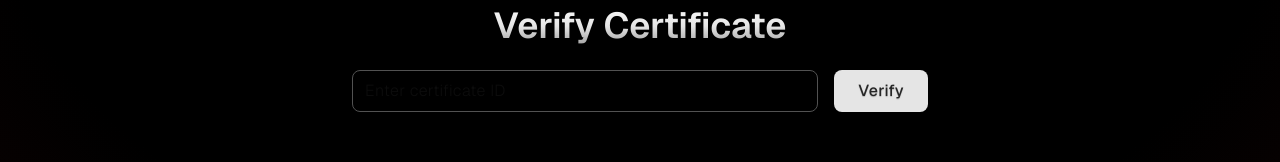
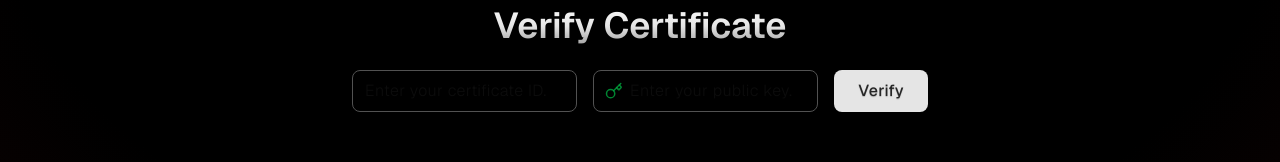
Before and after one commit to Rival-05/Decentracert, a Next.js app: page /verify in a window 1280 px wide. Shown: the part 187-349 px from the top of the page. Built offline with nearby package versions, Linux system fonts and the light colour scheme.

Commit message:
Minor fixes

```diff
--- a/src/app/components/issueform.tsx
+++ b/src/app/components/issueform.tsx
@@ -58,9 +58,8 @@ export const Issueform = () => {
         decodedPrivateKey,
       );
       const certificateData = {
-        issuingDetails,
+        issuingDetails: issuingDetails,
         Signature: signature,
-        publicKey: formData.publickey,
       };
 
       const res = await fetch("/api/issue", {
--- a/src/app/components/keys.tsx
+++ b/src/app/components/keys.tsx
@@ -67,7 +67,9 @@ export function Keys() {
                     value={value}
                   />
                   <button
-                    className="cursor-pointer rounded-r-lg border border-l-0 border-neutral-600 bg-neutral-800 px-2 text-sm font-light tracking-tight text-neutral-200 hover:bg-neutral-900 hover:text-neutral-100"
+                    className={`cursor-pointer rounded-r-lg border border-l-0 border-neutral-600 bg-neutral-800 px-2 text-sm font-light tracking-tight text-neutral-200 hover:bg-neutral-900 hover:text-neutral-100 ${
+                      loading ? "cursor-not-allowed opacity-50" : ""
+                    }`}
                     style={{ paddingTop: "0.25rem", paddingBottom: "0.25rem" }}
                     onClick={() => handleCopy(value, label)}
                   >
--- a/src/app/components/verifyform.tsx
+++ b/src/app/components/verifyform.tsx
@@ -1,9 +1,25 @@
 "use client";
 import React, { useState } from "react";
 import toast, { Toaster } from "react-hot-toast";
+import { Key } from "lucide-react";
 
 export function VerifyForm() {
+  const fields = [
+    {
+      id: "certificateId",
+      label: "Certificate ID",
+      placeholder: "Enter your certificate ID.",
+    },
+    {
+      id: "publicKey",
+      label: "Public Key",
+      placeholder: "Enter your public key.",
+      icon: Key,
+    },
+  ];
+
   const [loading, setLoading] = useState(false);
+
   const handleVerify = async (e: React.FormEvent) => {
     e.preventDefault();
     setLoading(true);
@@ -12,13 +28,14 @@ export function VerifyForm() {
     try {
       await new Promise((res) => setTimeout(res, 2000));
       toast.success("Certificate Verified Successfully!", { id: toastId });
-    } catch (err) {
+    } catch {
       toast.error("Certificate Verification Failed. Please try again later.", {
         id: toastId,
       });
     }
     setLoading(false);
   };
+
   return (
     <div className="mx-auto my-16 flex w-full max-w-4xl flex-col items-center justify-center rounded-lg p-6 shadow-md sm:my-20 sm:p-8">
       <h2 className="mb-6 bg-gradient-to-b from-neutral-50 via-neutral-200 to-neutral-400 bg-clip-text text-center text-2xl font-semibold text-transparent sm:text-3xl md:text-4xl">
@@ -29,16 +46,33 @@ export function VerifyForm() {
         onSubmit={handleVerify}
         className="flex w-full max-w-xl flex-col gap-3 sm:flex-row sm:gap-4"
       >
-        <input
-          type="text"
-          className="flex-1 rounded-lg border border-neutral-600 px-3 py-2 text-sm font-light tracking-wide focus:outline-none sm:text-base"
-          placeholder="Enter certificate ID"
-          required
-        />
+        {fields.map((field) => {
+          const Icon = field.icon;
+          return (
+            <div key={field.id} className="relative flex-1">
+              {Icon && (
+                <Icon
+                  size={18}
+                  className="pointer-events-none absolute top-1/2 left-3 -translate-y-1/2 text-green-600/80"
+                />
+              )}
+              <input
+                type="text"
+                className={`w-full rounded-lg border border-neutral-600 px-3 py-2 text-sm font-light tracking-wide focus:outline-none sm:text-base ${
+                  Icon ? "pl-9" : ""
+                }`}
+                placeholder={field.placeholder}
+                required
+              />
+            </div>
+          );
+        })}
         <button
           type="submit"
           disabled={loading}
-          className={`cursor-pointer rounded-lg bg-neutral-200 px-4 py-2 text-sm font-medium tracking-wide text-neutral-800 transition-colors duration-300 text-shadow-xs hover:bg-neutral-400 hover:text-neutral-900 sm:px-6 sm:text-base ${loading ? "cursor-not-allowed opacity-50" : ""}`}
+          className={`cursor-pointer rounded-lg bg-neutral-200 px-4 py-2 text-sm font-medium tracking-wide text-neutral-800 transition-colors duration-300 text-shadow-xs hover:bg-neutral-400 hover:text-neutral-900 sm:px-6 sm:text-base ${
+            loading ? "cursor-not-allowed opacity-50" : ""
+          }`}
         >
           {loading ? "Verifying..." : "Verify"}
         </button>
--- a/src/app/hashing/cryptoutils.js
+++ b/src/app/hashing/cryptoutils.js
@@ -1,5 +1,3 @@
-// cryptoutils.js
-
 export async function signCertificate(details, privateKeyJwk) {
   const encoder = new TextEncoder();
   const message = JSON.stringify(details);
```
